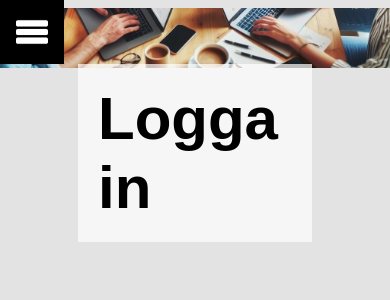
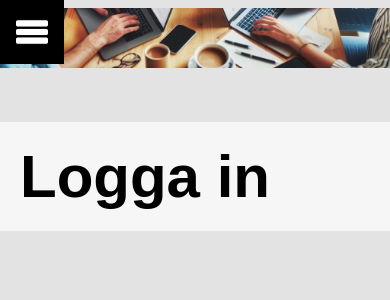
Before and after one commit to M-D-frendin/vutv2_project, a PHP site: page /login.php in a window 390 px wide. Shown: the top 300 px of the page. Run offline with PHP 8.4, Linux system fonts and the light colour scheme; data that the repository does not hold is empty; some libraries are stand-ins or nearby versions.

Commit message:
fixed responsive h1

```diff
--- a/projekt_vt23-mifr2204/assets/css/theme.css
+++ b/projekt_vt23-mifr2204/assets/css/theme.css
@@ -312,6 +312,11 @@ section.bottom {
 }
 
 @media only screen and (max-width: 1000px) {
+
+    h1 {
+        position: initial;
+    }
+
     .articlegrid {
         display: block;
     }
```
